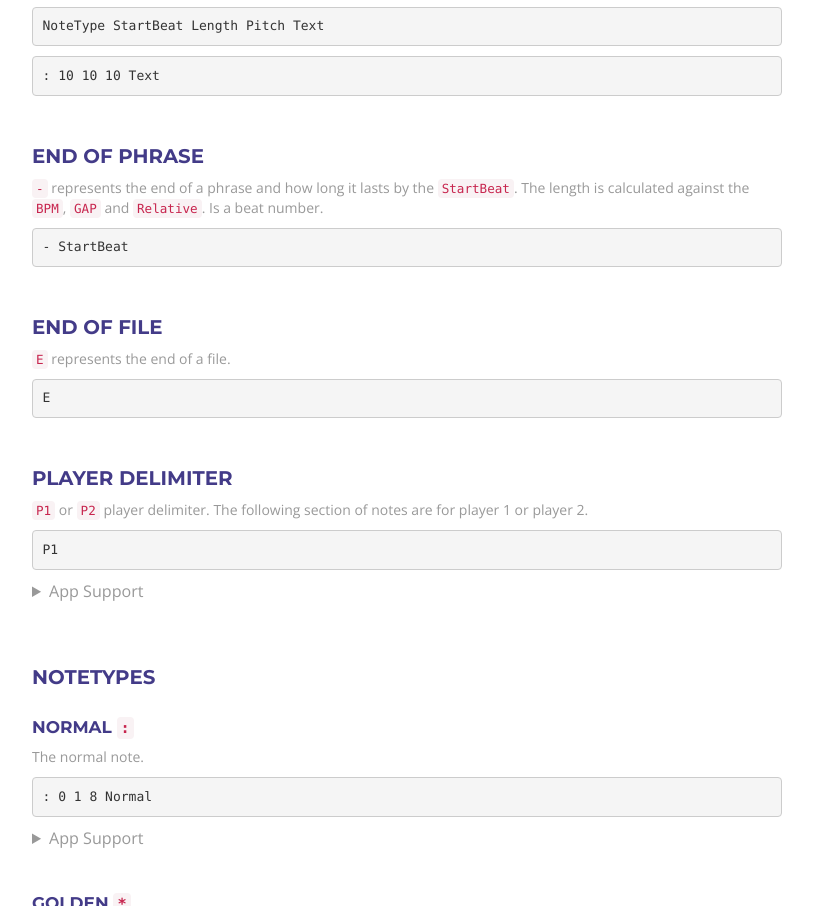
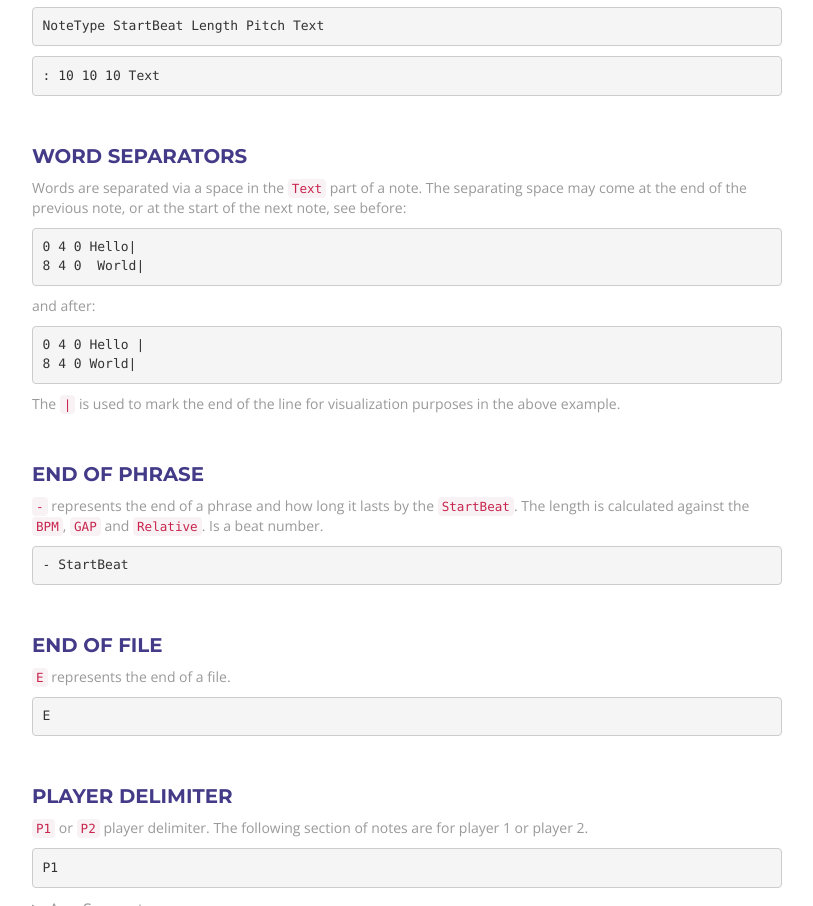
Before and after one commit to UltraStar-Deluxe/format, a plain HTML site: page docs/index.html in a window 1280 px wide. Shown: the part 5644-6550 px from the top of the page, without its empty margins (233-1046 px from the left). Drawn offline with nearby package versions, Linux system fonts and the light colour scheme; files whose address does not match are found by name.

Commit message:
Allow spaces as word separators at start and end of note

```diff
--- a/docs/index.html
+++ b/docs/index.html
@@ -829,6 +829,17 @@
                     <div>
                         <pre class="notranslate"><code>: 10 10 10 Text</code></pre>
                     </div>
+                    <h4 style="padding-top:40px"><a id="word-separators" href="#word-separators"></a>Word Separators</h4>
+                    <p>Words are separated via a space in the <code>Text</code> part of a note. The separating space may come at the end of
+                        the previous note, or at the start of the next note, see before:</p>
+                    <div>
+                        <pre class="notranslate"><code>0 4 0 Hello|<br>8 4 0  World|</code></pre>
+                    </div>
+                    <p>and after:</p>
+                    <div>
+                        <pre class="notranslate"><code>0 4 0 Hello |<br>8 4 0 World|</code></pre>
+                    </div>
+                    <p>The <code>|</code> is used to mark the end of the line for visualization purposes in the above example.</p>
                     <h4 style="padding-top:40px"><a id="end-of-phrase" href="#end-of-phrase"></a>End of phrase</h4>
                     <p><code>-</code> represents the end of a phrase and how long it lasts by the
                         <code>StartBeat</code>. The length is calculated against the <code>BPM</code>, <code>GAP</code>
```
Also changed, not shown: 1 other file.
